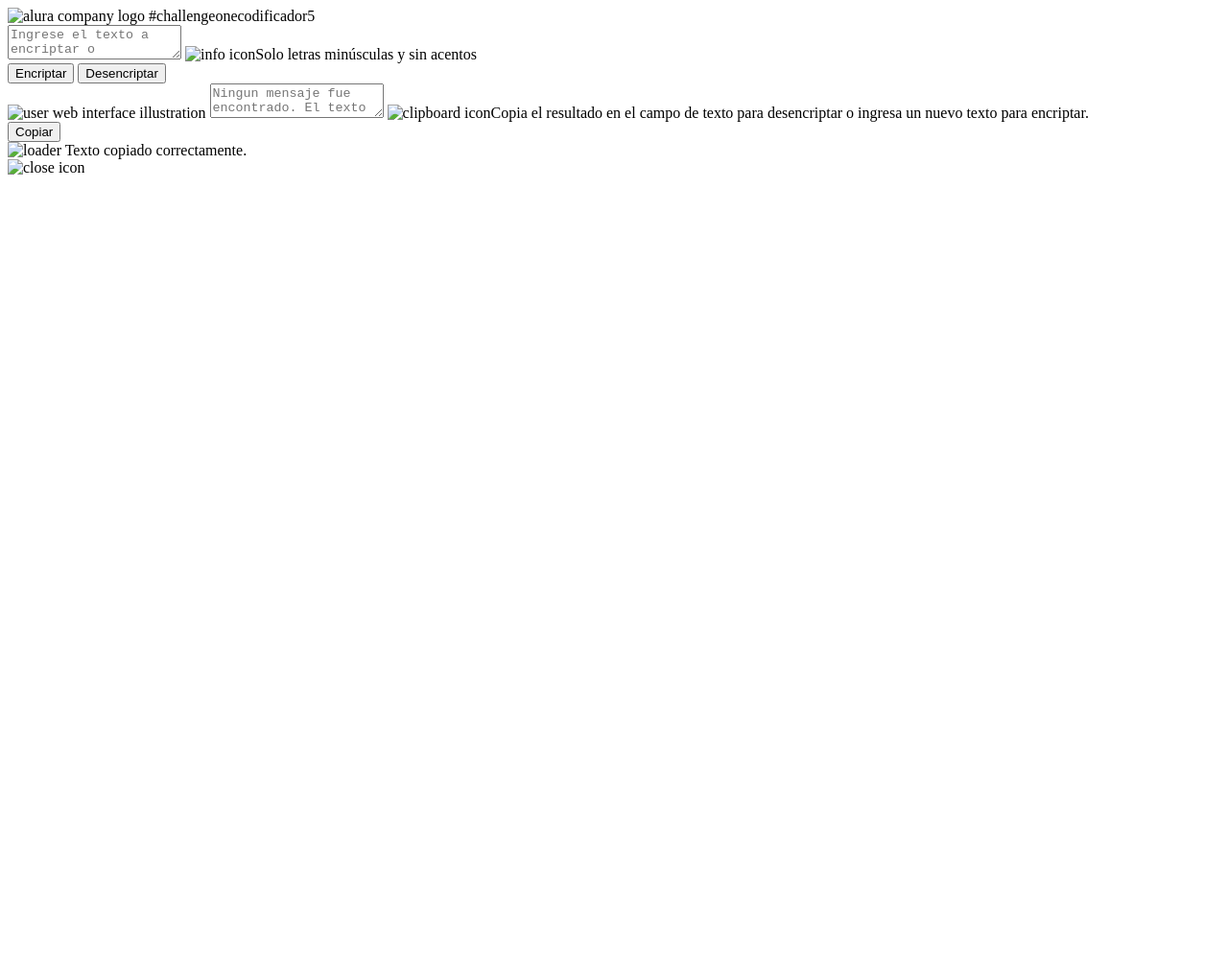
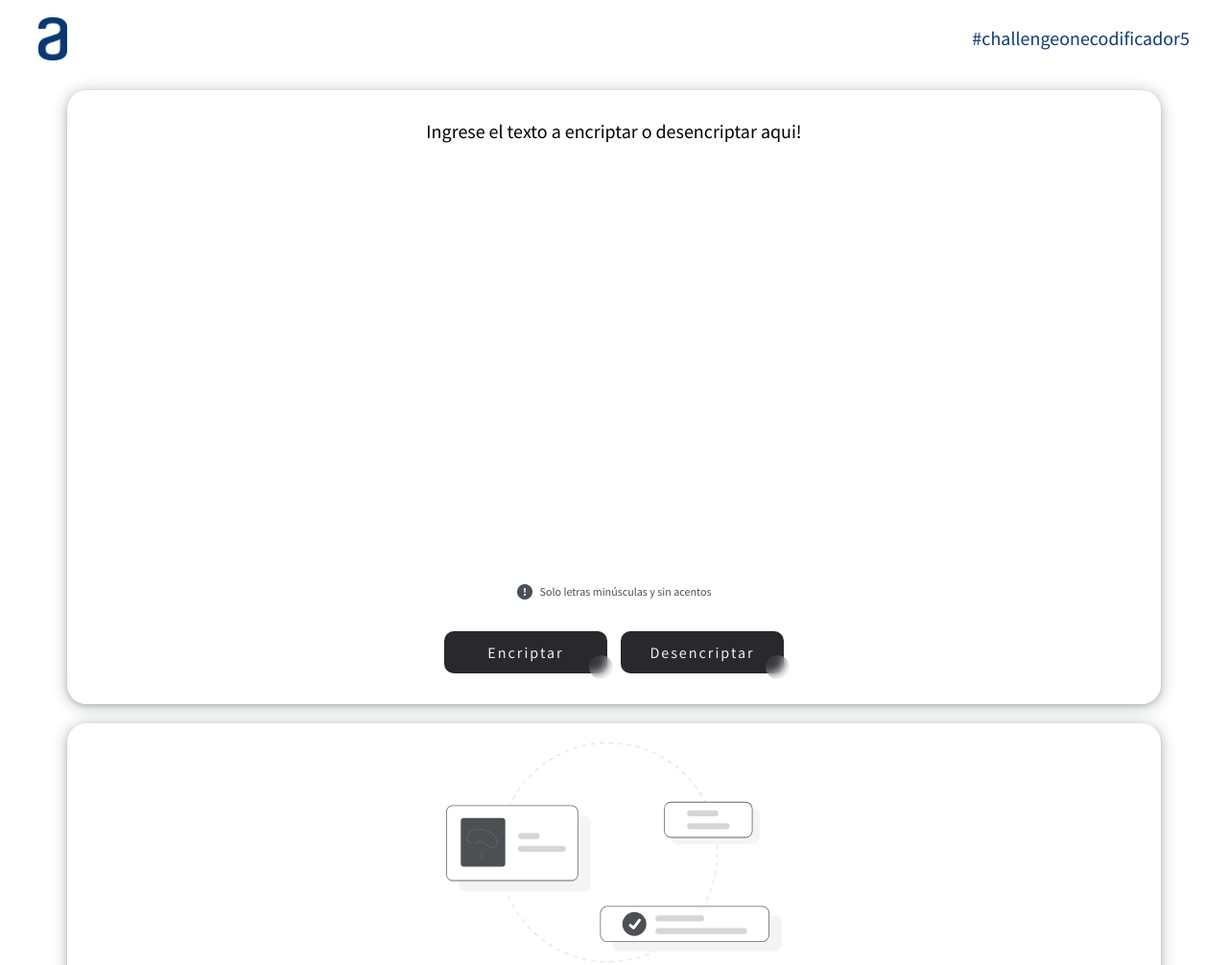
Before and after one commit to delhierroantonio/ChallengeOneCodififcador-5, a plain HTML site: page index.html in a window 1280 px wide. Shown: the top 1006 px of the page at 96% size. Before the commit the page ends 800 px from the top, so only its background shows below. Drawn offline with Linux system fonts and the light colour scheme; the site is published under a folder, as on GitHub Pages, so addresses that start at the root find nothing.

Commit message:
fix
Fix images, css file, and js file path in order to githubpages to load it correctly

```diff
--- a/index.html
+++ b/index.html
@@ -5,43 +5,43 @@
   <meta charset="UTF-8">
   <meta http-equiv="X-UA-Compatible" content="IE=edge">
   <meta name="viewport" content="width=device-width, initial-scale=1.0">
-  <link rel="shortcut icon" href="/assets/images/favicon.ico" type="image/x-icon">
-  <link rel="stylesheet" href="/assets/styles/style.css">
+  <link rel="shortcut icon" href="assets/images/favicon.ico" type="image/x-icon">
+  <link rel="stylesheet" href="assets/styles/style.css">
   <title>Encriptador | Oracle One Grupo 5</title>
 </head>
 <body>
   <header>
     <nav class="nav flex-row">
-      <picture class="nav__logo"><img src="/assets/images/alura-logo.png" alt="alura company logo"></picture>
+      <picture class="nav__logo"><img src="assets/images/alura-logo.png" alt="alura company logo"></picture>
       <span class="nav__about">#challengeonecodificador5</span>
     </nav>
   </header>
   <main class="main">
     <section class="inputSection container">
       <textarea class="inputSection__input" spellcheck="false" placeholder="Ingrese el texto a encriptar o desencriptar aqui!"></textarea>
-      <span class="inputSection__info"><img src="/assets/images/info-icon.png" alt="info icon">Solo letras minúsculas y sin acentos</span>
+      <span class="inputSection__info"><img src="assets/images/info-icon.png" alt="info icon">Solo letras minúsculas y sin acentos</span>
       <div class="inputSection__buttons flex-row">
         <button id="encrypt" class="btn-dark">Encriptar</button>
         <button id="decrypt" class="btn-dark">Desencriptar</button>
       </div>
     </section>
     <section class="outputSection container">
-      <img src="/assets/images/illustration.svg" alt="user web interface illustration" id="outputSection__img" class="outputSection__img">
+      <img src="assets/images/illustration.svg" alt="user web interface illustration" id="outputSection__img" class="outputSection__img">
       <textarea spellcheck="false" placeholder="Ningun mensaje fue encontrado. El texto por encriptar/desencriptar aparecera aqui." readonly id="outputResult" class="outputSection__output"></textarea>
-      <span class="visbleOnDecrypt outputSection__hidden flex-col hidden" id="outputSection__hidden"><img src="/assets/images/copiar.png" alt="clipboard icon" class="outputSection__hidden--icon">Copia el resultado en el campo de texto para desencriptar o ingresa un nuevo texto para encriptar.</span>
+      <span class="visbleOnDecrypt outputSection__hidden flex-col hidden" id="outputSection__hidden"><img src="assets/images/copiar.png" alt="clipboard icon" class="outputSection__hidden--icon">Copia el resultado en el campo de texto para desencriptar o ingresa un nuevo texto para encriptar.</span>
       <div id="outputSection__btn" class="hidden outputSection__btn">
         <button id="copy" class="btn-dark">Copiar</button>
       </div>
     </section>
     <div id="toastBox" class="toastBox hidden">
       <div class="toastBox__content">
-        <img src="/assets/images/loaderGiphy.gif" alt="loader" class="toastBox__loader">
+        <img src="assets/images/loaderGiphy.gif" alt="loader" class="toastBox__loader">
           <span class="toastBox__message--text1">Texto copiado correctamente.</span>
       </div>
-      <img id="closeIcon" src="/assets/images/cerrar.png" alt="close icon" class="close-icon">
+      <img id="closeIcon" src="assets/images/cerrar.png" alt="close icon" class="close-icon">
     </div>
   </main>
-  <script type="text/javascript" src="/assets/javascript/main.js"></script>
+  <script type="text/javascript" src="assets/javascript/main.js"></script>
 </body>
 
 </html>
```
Also changed, not shown: 1 other file.
